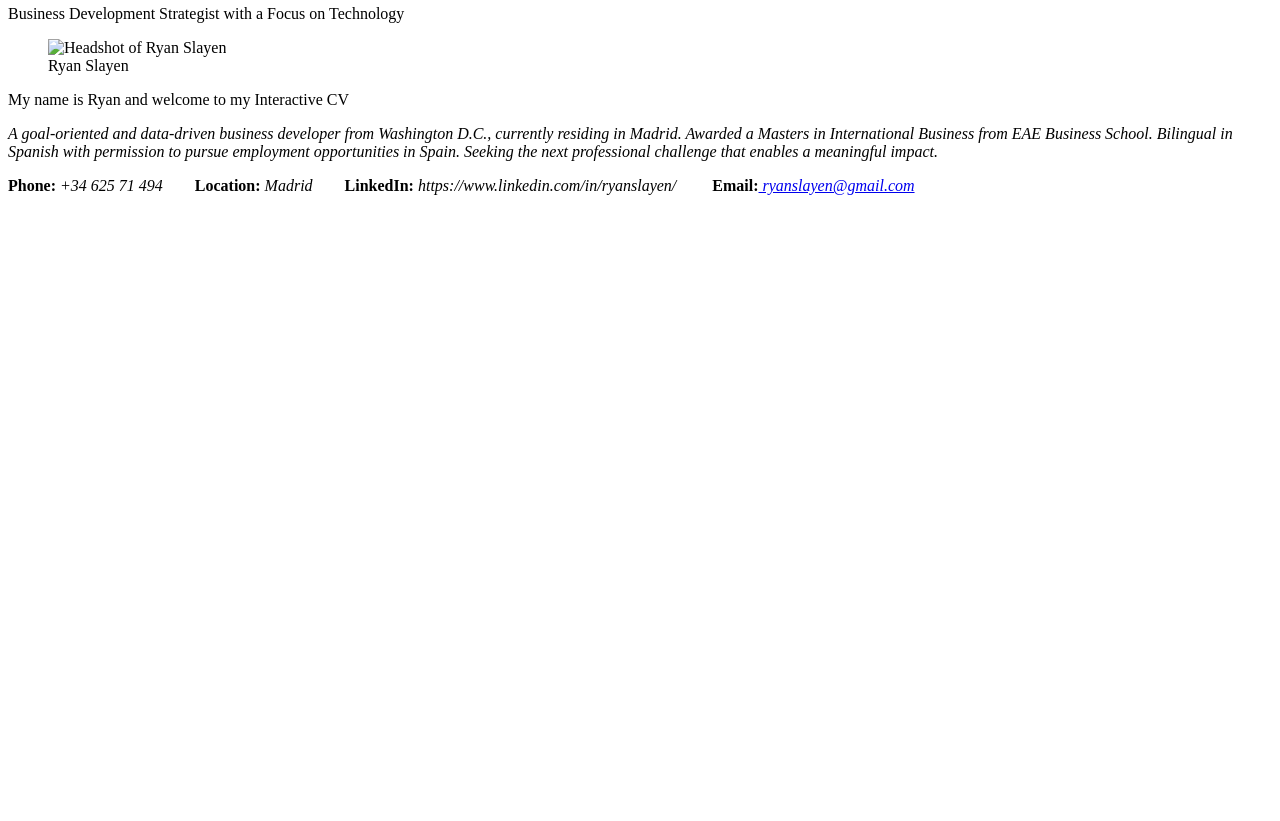
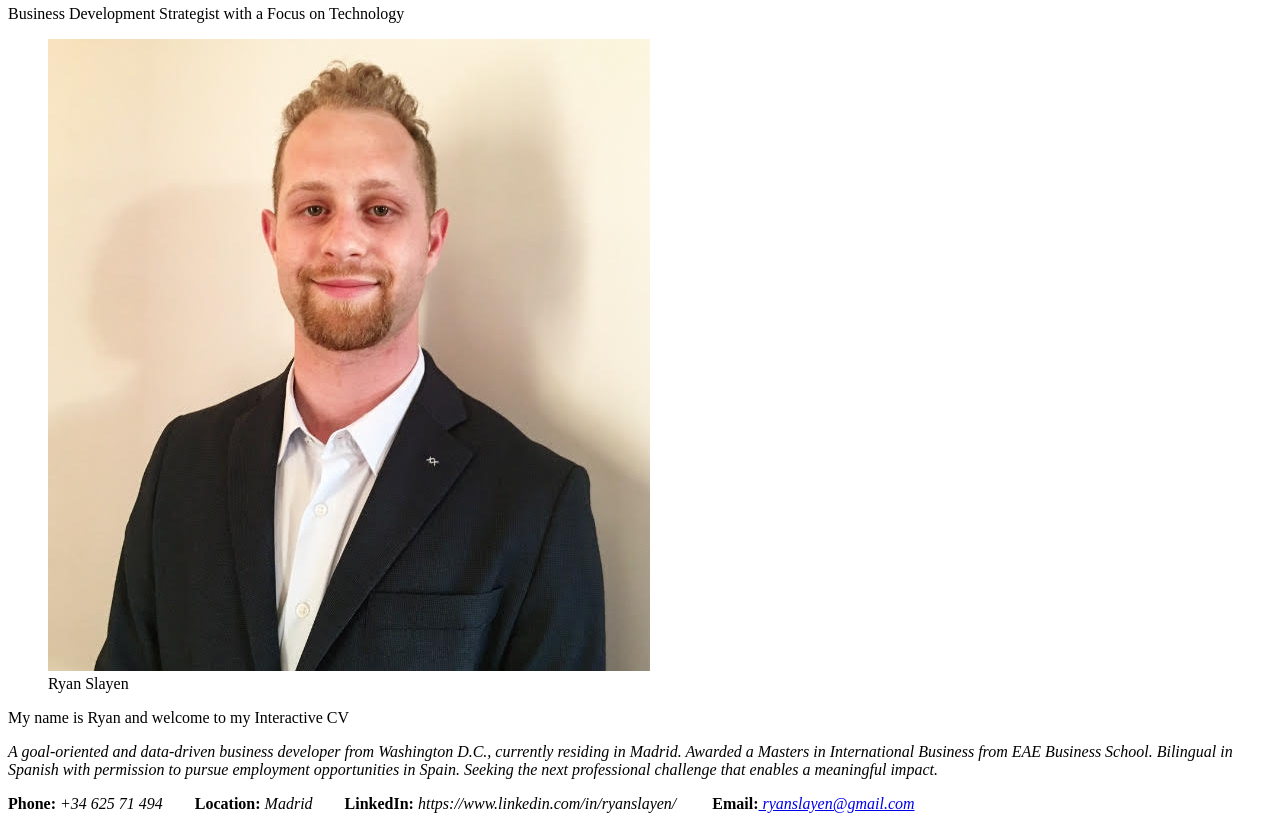
Before and after one commit to slayenthings33/Pagina-Personal, a plain HTML site: page index.html in a window 1280 px wide. Shown: the part 88-909 px from the top of the page. Before the commit the page ends 800 px from the top, so only its background shows below. Drawn offline with Linux system fonts and the light colour scheme.

Commit message:
pre css3

```diff
--- a/index.html
+++ b/index.html
@@ -21,7 +21,7 @@
 <article>
     <p>Business Development Strategist with a Focus on Technology</p>
         <figure>
-            <img src="recursos/imagenes/CVpic.jpg" alt="Headshot of Ryan Slayen" id="headshot">
+            <img src="recursos/imagenes/CV pic.jpg" alt="Headshot of Ryan Slayen" id="headshot">
             <figcaption>Ryan Slayen</figcaption>
     </figure>
         <p>My name is Ryan and welcome to my Interactive CV</p>
```
